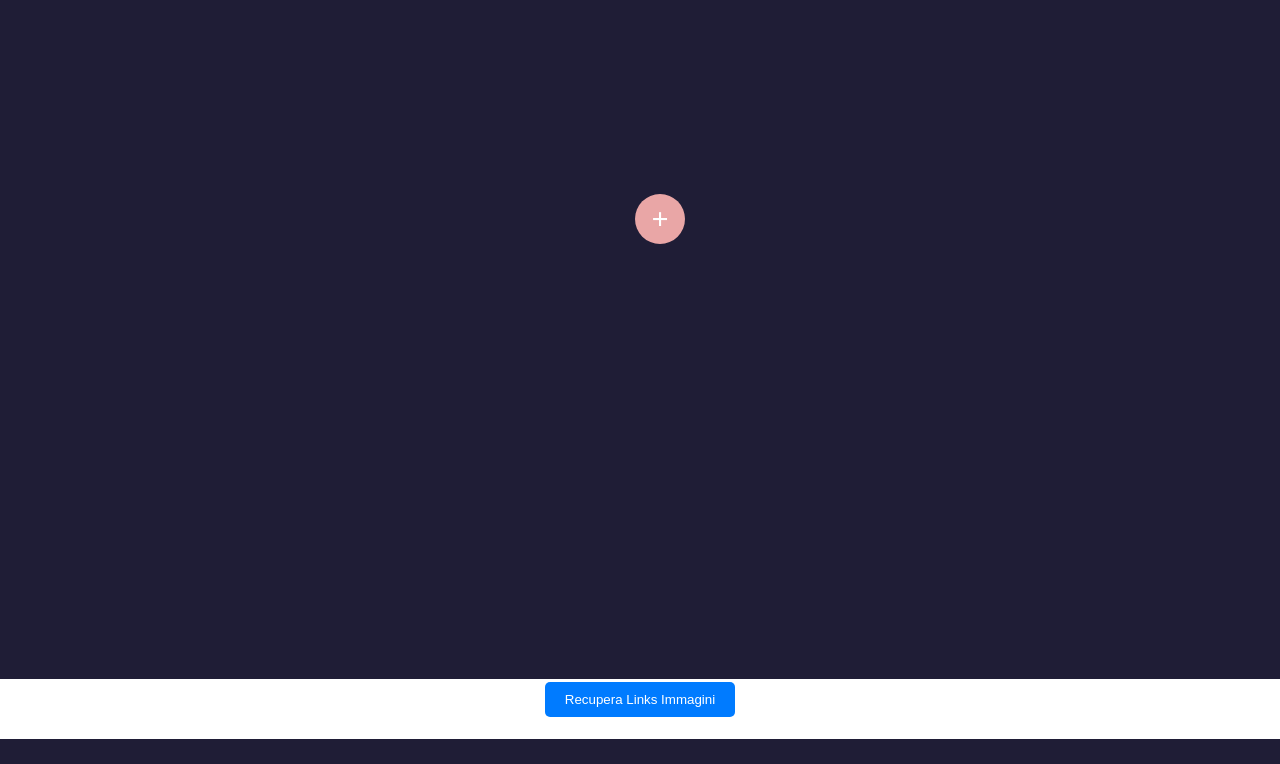
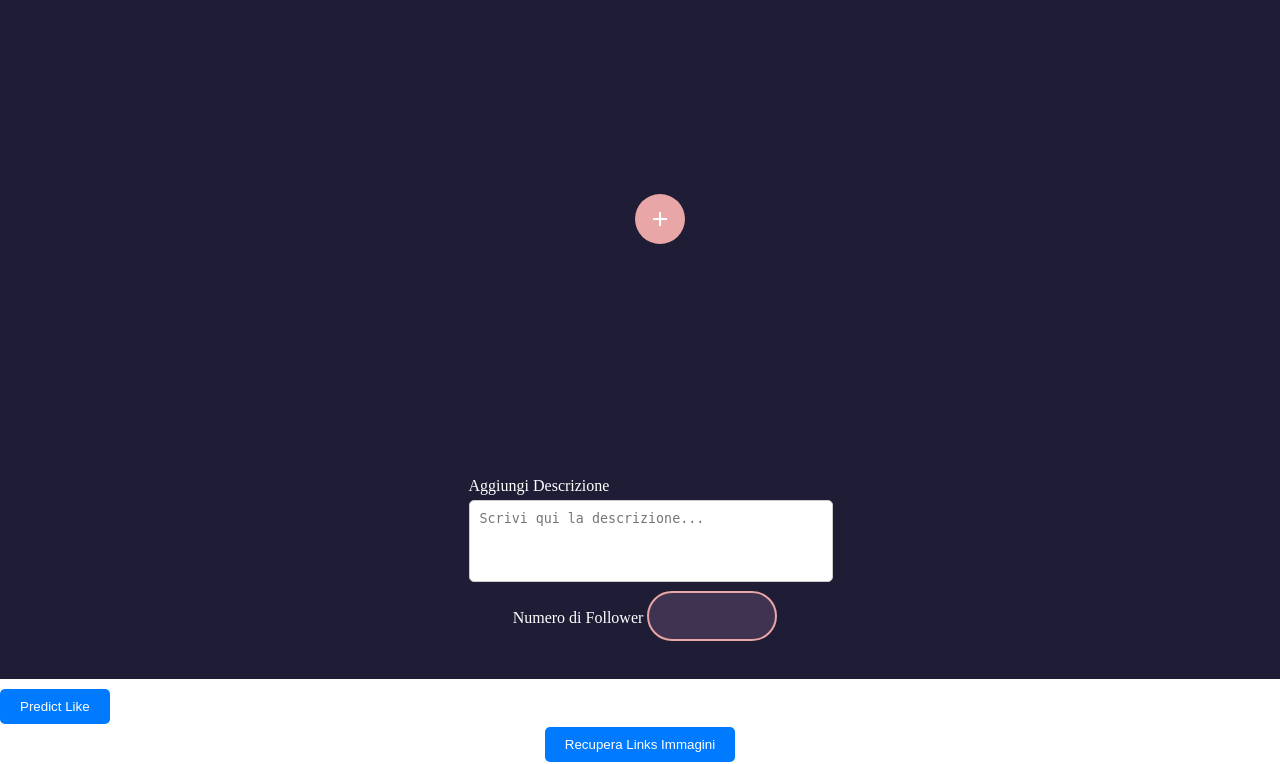
Before and after one commit to Riccardoalfieri2003/ExploreWorld, a Flask app: page / in a window 1280 px wide. Shown: the part 61-825 px from the top of the page. Before the commit the page ends 800 px from the top, so only its background shows below. Run offline with Flask 3, Linux system fonts and the light colour scheme.

Commit message:
Aggiunta TextArea Descrizione

```diff
--- a/Codice/interfaccia/templates/index.html
+++ b/Codice/interfaccia/templates/index.html
@@ -615,7 +615,29 @@ function aggiornaRettangoloConImmagini(rettangolo, urlValidi) {
 
 
 
+async function predictLike() {
+    const descrizione = document.getElementById("Descrizione").value;
 
+    try {
+        const response = await fetch("/predictLike", {
+            method: "POST",
+            headers: {
+                "Content-Type": "application/json",
+            },
+            body: JSON.stringify({ descrizione }),
+        });
+
+        if (!response.ok) {
+            throw new Error(`Errore HTTP! Status: ${response.status}`);
+        }
+
+        const data = await response.json();
+        console.log("Risultati:", data);
+        alert("Risultati: " + JSON.stringify(data));
+    } catch (error) {
+        console.error("Errore durante la richiesta:", error);
+    }
+}
 
 
 
@@ -667,7 +689,25 @@ function aggiornaRettangoloConImmagini(rettangolo, urlValidi) {
 
 
 
-    <div id="descrizione" style="height: 30%; background-color: #1F1D36;"></div>
+ <div id="descrizione" style="height: 30%; background-color: #1F1D36; display: flex; flex-direction: column; align-items: center; justify-content: center;">
+
+<!-- TextArea per "Aggiungi Descrizione" -->
+<div>
+    <label for="Descrizione" style="color: white;">Aggiungi Descrizione</label>
+    <textarea id="Descrizione" placeholder="Scrivi qui la descrizione..." style="width: 100%; height: 60px; border: 1px solid #ccc; border-radius: 5px; padding: 10px; resize: none; margin-top: 5px;"></textarea>
+</div>
+            <div style="margin-left: 10px;">
+                <label for="numeroFollower" style="color: white;">Numero di Follower</label>
+                <input type="number" id="inputArea" name="numeroFollower" style="width: 130px; margin-top: 5px;">
+            </div>
+        </div>
+
+<!-- Pulsante "Predict Like" -->
+<button onclick="predictLike()" style="padding: 10px 20px; background-color: #007bff; color: white; border: none; border-radius: 5px; cursor: pointer; margin-top: 10px;">
+    Predict Like
+</button>
+    </div>
+
 
 
 
```
